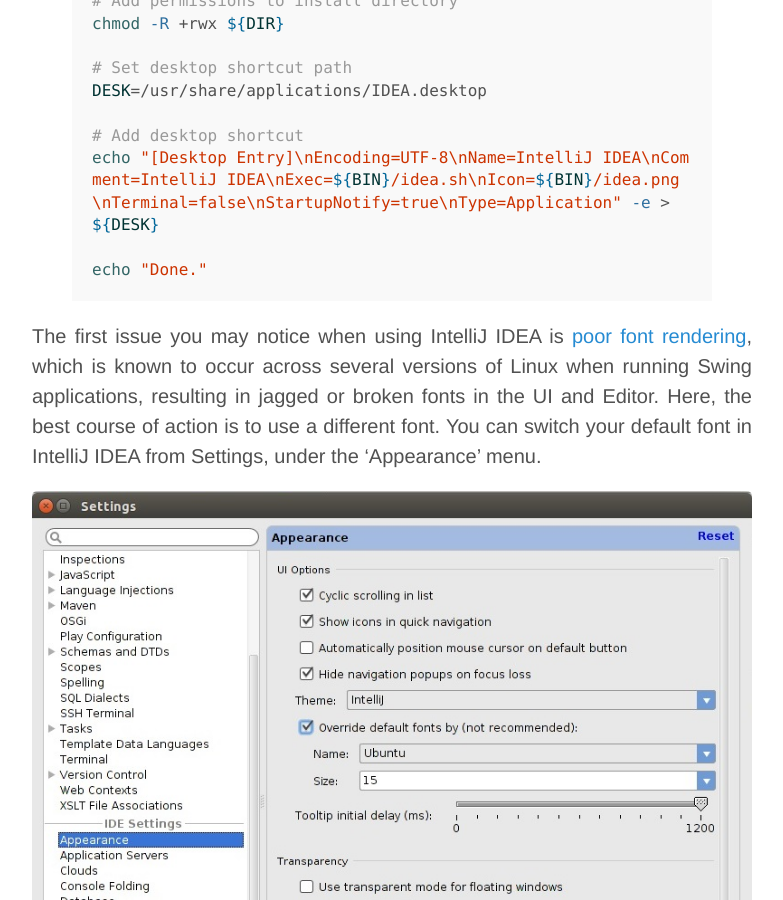
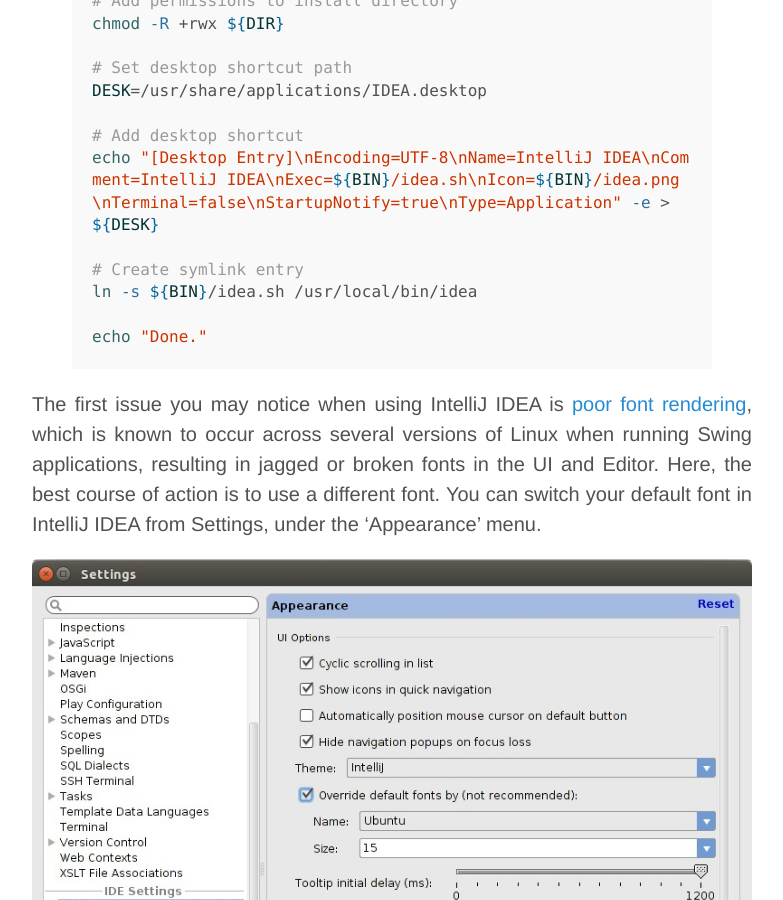
Before and after one commit to breandan/breandan.github.io, a Jekyll site: the page built from _posts/2014-08-18-shell-script.md, in a window 1280 px wide and 900 px high, scrolled down 1922 px. Shown: the whole window, without its empty margins (248-1031 px from the left). Built offline with Jekyll 4.4.1, drawn with Linux system fonts in a browser that asks for light colours; nearby versions of some CDN libraries.

Commit message:
Add a symlink to idea.sh in /usr/local/bin

```diff
--- a/_posts/2014-08-18-shell-script.md
+++ b/_posts/2014-08-18-shell-script.md
@@ -71,6 +71,9 @@
 # Add desktop shortcut
 echo "[Desktop Entry]\nEncoding=UTF-8\nName=IntelliJ IDEA\nComment=IntelliJ IDEA\nExec=${BIN}/idea.sh\nIcon=${BIN}/idea.png\nTerminal=false\nStartupNotify=true\nType=Application" -e > ${DESK}
 
+# Create symlink entry
+ln -s ${BIN}/idea.sh /usr/local/bin/idea
+
 echo "Done."
 {% endhighlight %}
 
```
